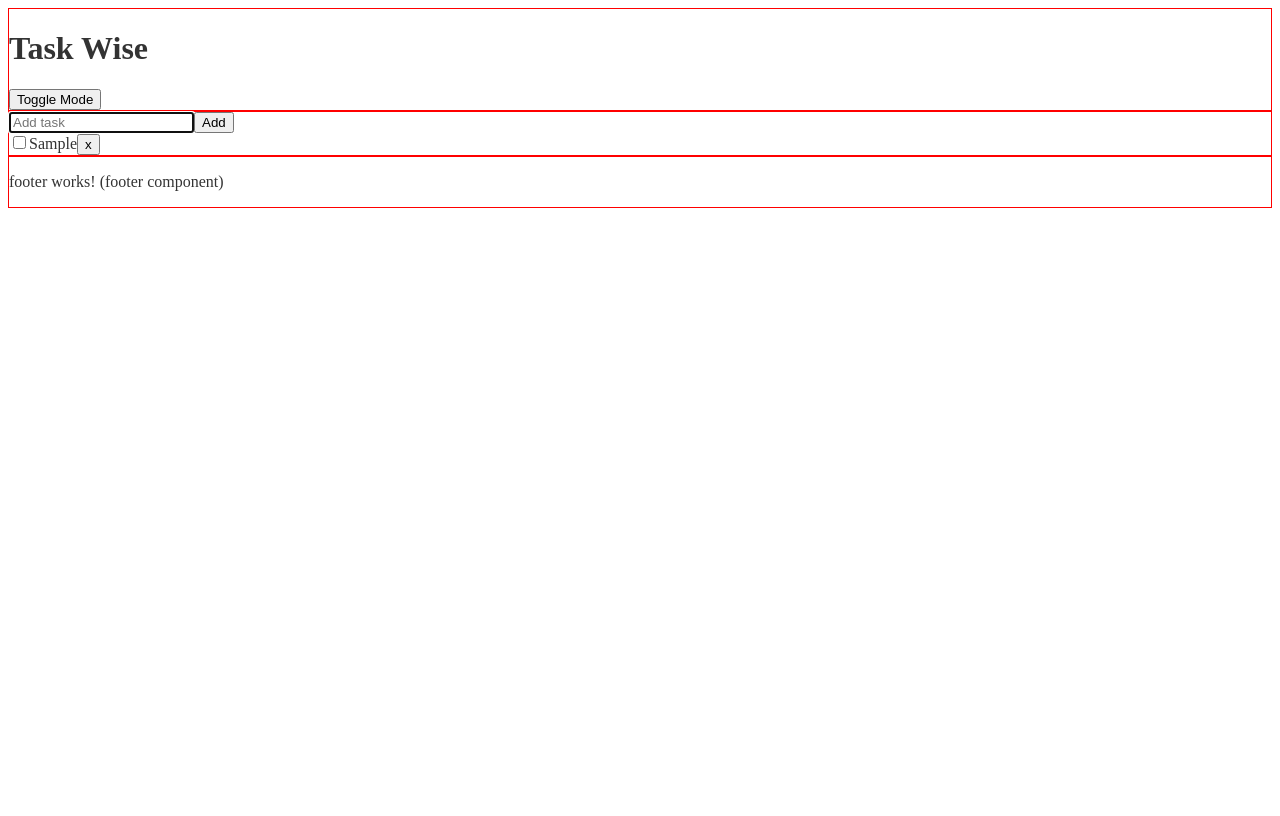
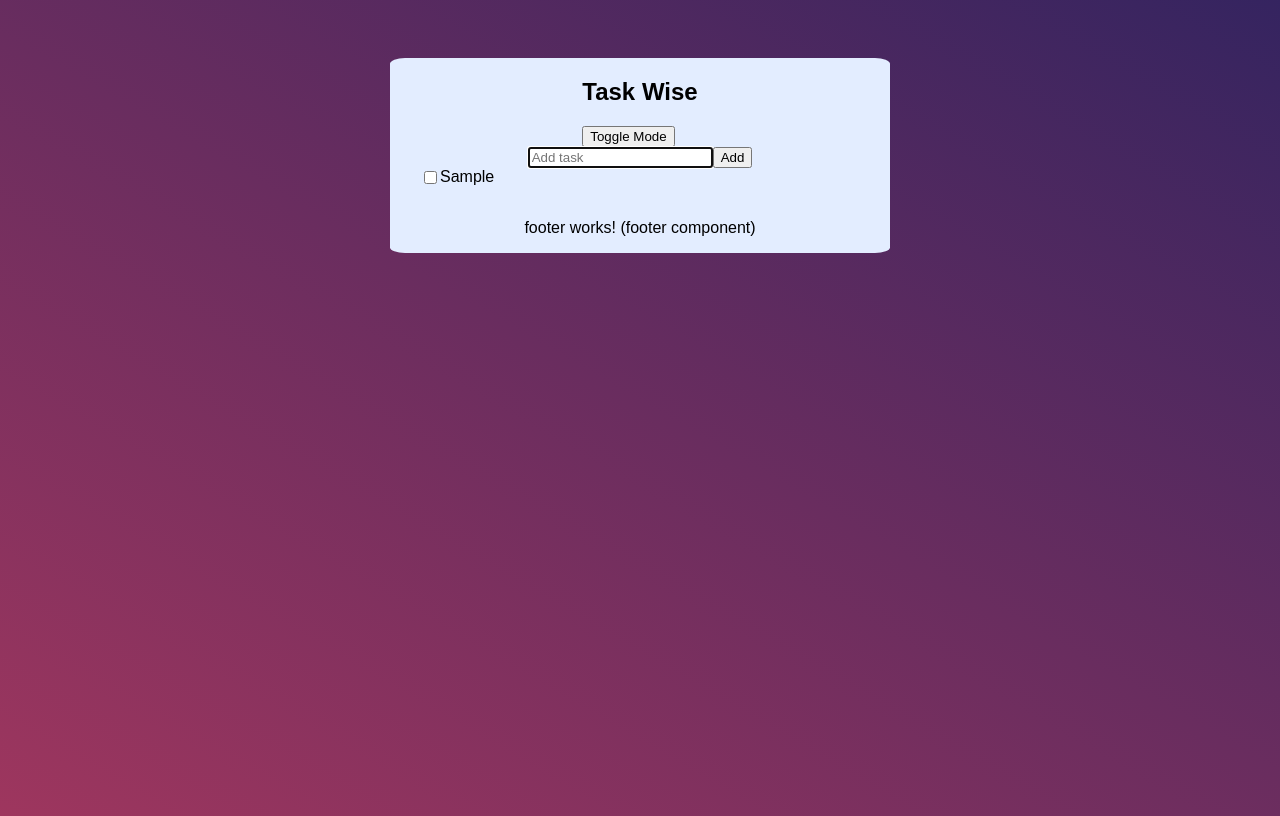
Before and after one commit to DiegoRojasGonzalez/Task-Wise, an Angular app: page / in a window 1280 px wide. Both pictures are taken after typing "Sample" into the empty fields and a click on the button "Add". Built offline with nearby package versions, Linux system fonts and the light colour scheme.

Commit message:
style: add tasklist desing
- Tasklist desing and app component desing

```diff
--- a/src/app/app.component.css
+++ b/src/app/app.component.css
@@ -1,3 +1,11 @@
-.border {
-    border: 1px solid red;
+.content {
+  width: 500px; /* Ancho deseado */
+  height: auto; /* Alto deseado */
+  margin-top: 10%;
+  border-radius:3%;
+  background-color: #e3edff;
+  display: flex;
+  flex-direction: column;
+  align-items: center;
+  background-size: 100% 100%;
 }
--- a/src/app/app.component.html
+++ b/src/app/app.component.html
@@ -1,15 +1,12 @@
-<header  class="border">
-  <app-header></app-header>
-</header>
+<section class="content">
 
-<section class="border">
-    <app-task-input (taskAdded)="addTaskToList($event)"></app-task-input>
-    <app-task-list
-      [tasks]="tasks"
-      (taskRemoved)="removeTask($event)"
-    ></app-task-list>
-</section>
-
+  <header  class="border">
+    <app-header></app-header>
+  </header>
+  <app-task-input (taskAdded)="addTaskToList($event)"></app-task-input>
+  <app-task-list [tasks]="tasks"(taskRemoved)="removeTask($event)"></app-task-list>
 <footer class="border">
   <app-footer></app-footer>
 </footer>
+
+</section>
--- a/src/app/header/header.component.ts
+++ b/src/app/header/header.component.ts
@@ -8,15 +8,30 @@ import { Component, Renderer2 } from '@angular/core';
 export class HeaderComponent {
   darkMode = false;
 
-  constructor(private renderer: Renderer2) {}
+  constructor(private renderer: Renderer2) {
+    // Recuperar el modo actual desde el Local Storage al cargar
+    const storedDarkMode = localStorage.getItem('darkMode');
+    if (storedDarkMode) {
+      this.darkMode = JSON.parse(storedDarkMode);
+    }
+
+    // Aplicar el modo guardado
+    if (this.darkMode) {
+      this.renderer.addClass(document.body, 'dark-mode');
+    }
+  }
 
   toggleDarkMode() {
     this.darkMode = !this.darkMode;
     console.log(this.darkMode);
+
     if (this.darkMode) {
       this.renderer.addClass(document.body, 'dark-mode');
     } else {
       this.renderer.removeClass(document.body, 'dark-mode');
     }
+
+    // Guardar el modo actual en el Local Storage
+    localStorage.setItem('darkMode', JSON.stringify(this.darkMode));
   }
 }
--- a/src/app/task-list/task-list.component.css
+++ b/src/app/task-list/task-list.component.css
@@ -0,0 +1,82 @@
+.task-list {
+  width: 440px;
+}
+
+.task-item {
+  display: flex;
+  align-items: center;
+  margin-bottom: 8px;
+  position: relative;
+}
+
+.task-content {
+  display: flex;
+  align-items: flex-start;
+  width: 100%;
+  margin-bottom: 8px;
+  height: auto;
+  border-radius: 4px;
+  position: relative;
+}
+
+.task-label {
+  flex-grow: 1;
+  max-width: calc(100% - 56px);
+  overflow: hidden;
+  word-wrap: break-word;
+}
+
+.task-checkbox {
+  display: flex;
+  align-items: center;
+  justify-content: center;
+  border: none;
+  background-color: transparent;
+  padding: 8px;
+  cursor: pointer;
+  border-radius: 4px;
+  transition: background-color 0.2s ease-in-out;
+}
+
+.checkbox-icon {
+  display: inline-block;
+  width: 16px;
+  height: 16px;
+  border: 2px solid #333; /* Estilo de borde para simular un checkbox */
+  border-radius: 3px;
+  background-color: transparent;
+}
+
+.checkbox-icon.checked {
+  background-color: #333; /* Cambiar el fondo cuando el checkbox esté marcado */
+}
+
+.remove-button {
+  display: none;
+  border: none;
+  padding: 4px 8px;
+  cursor: pointer;
+  position: absolute;
+  right: 0;
+  background-color: transparent;
+  z-index: 1;
+}
+
+.task-item:hover .remove-button {
+  display: block;
+}
+
+.remove-button {
+  opacity: 0;
+  transition: opacity 0.2s ease-in-out;
+}
+
+.task-item:hover .remove-button {
+  opacity: 1;
+}
+
+/* Agregar el efecto de tachado al hacer hover sobre el botón */
+.remove-button:hover ~ .task-content .task-label {
+  text-decoration: line-through;
+  transition: text-decoration 0.3s ease-in-out;
+}
--- a/src/app/task-list/task-list.component.html
+++ b/src/app/task-list/task-list.component.html
@@ -1,5 +1,9 @@
-<div *ngFor="let task of tasks; let i = index">
-    <input type="checkbox">
-    <label>{{ task }}</label>
-    <button (click)="removeTask(i)">x</button>
-</div>
+<div class="task-list">
+    <div class="task-item" *ngFor="let task of tasks; let i = index">
+      <div class="task-content">
+        <input class="task-checkbox" type="checkbox">
+        <label class="task-label">{{ task }}</label>
+        <button class="remove-button" (click)="removeTask(i)">x</button>
+      </div>
+    </div>
+  </div>
--- a/src/styles.css
+++ b/src/styles.css
@@ -1,11 +1,31 @@
-/* Estilos para el modo claro */
+:root {
+  --light-bg: linear-gradient(210deg, #352460, #9E365E);
+  --dark-bg: linear-gradient(210deg, #331E77, #222222);
+  --dark-content: linear-gradient(210deg, #515DBB, #3A3A83);
+  --transition: 0.2s;
+}
+
 body {
-    background-color: #fff;
-    color: #333;
-  }
+  font-family: 'Montserrat', sans-serif;
+  display: flex;
+  flex-direction: column;
+  align-items: center;
+  min-height: 100vh;
+  background: var(--light-bg);
+  transition: var(--transition);
 
-  /* Estilos para el modo oscuro */
-  body.dark-mode {
-    background-color: #333;
-    color: #fff;
-  }
+}
+
+body.dark-mode {
+  background: var(--dark-bg);
+  color: #fff;
+  transition: var(--transition);
+}
+
+body.dark-mode .content {
+  background: var(--dark-content);
+}
+
+body.dark-mode .remove-button {
+  color: #fff;
+}
```
